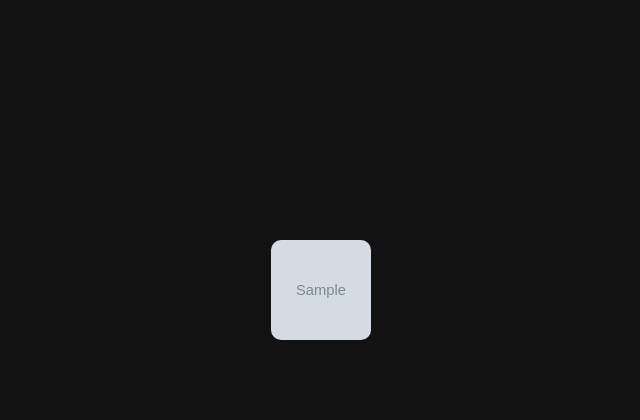
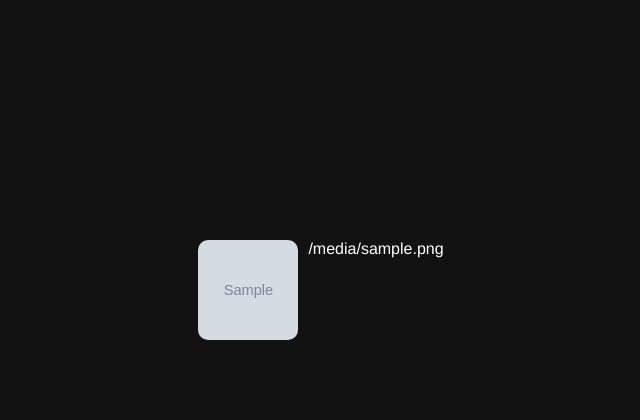
Before and after one commit to ABeGood/image_resize, a Flask app: template templates/compress.html in a window 1280 px wide. Shown: the part 555-975 px from the top of the page, without its empty margins (159-799 px from the left). Run offline with Flask 3, Linux system fonts and the light colour scheme; the template is opened without the code that fills it: most values are stand-ins (such as "Sample title", 1, 10 or a date in 2020); grey boxes marked "Sample" are stand-in pictures; some libraries are stand-ins or nearby versions; some web fonts are replaced.

Commit message:
Thumbnails names

```diff
--- a/templates/compress.html
+++ b/templates/compress.html
@@ -25,6 +25,7 @@
                 <div class="thumbnails-container">
                     {% for filename in filenames %}
                         <img src="{{ url_for('static', filename='uploads/' + filename) }}" alt="Thumbnail" class="thumbnail" onclick="selectImage('{{ url_for('static', filename='uploads/' + filename) }}')">
+                        <div class="thumbnail-name">{{ filename }}</div>
                     {% endfor %}
                 </div>
             </div>
```
